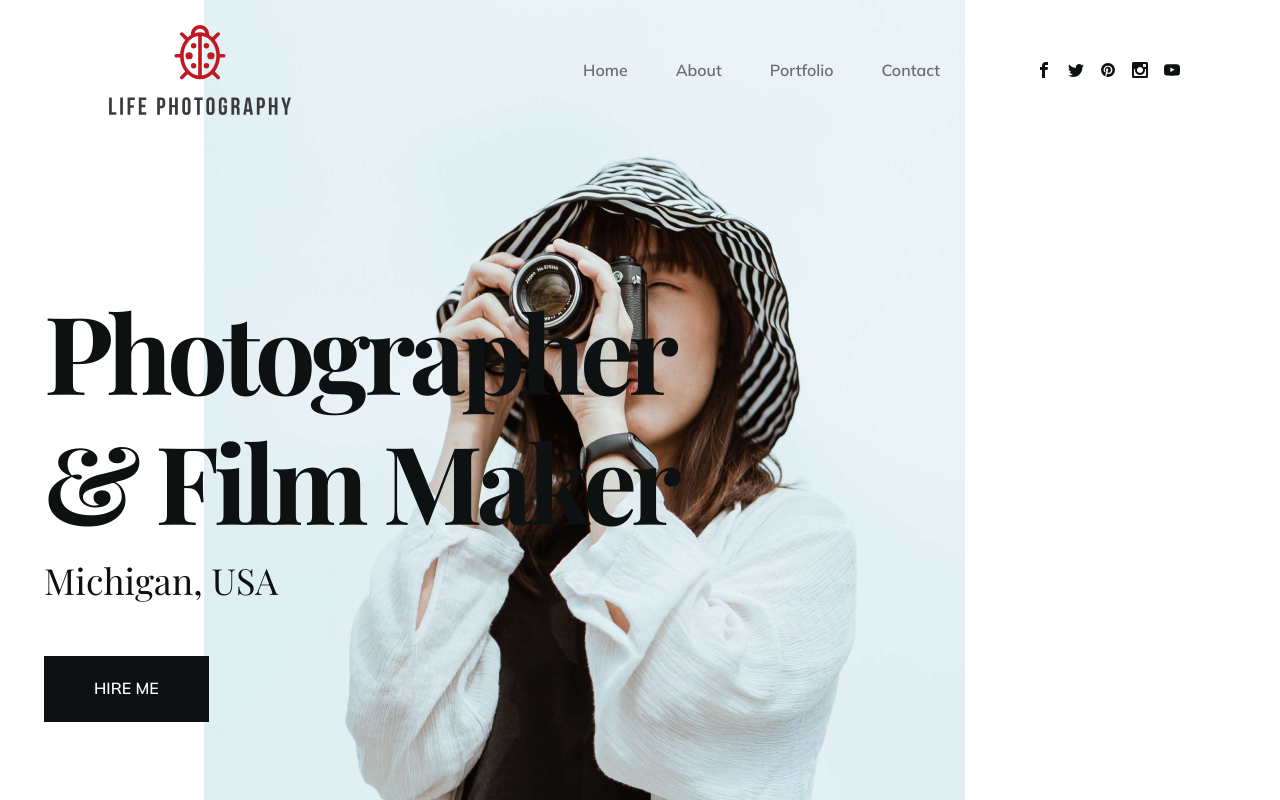
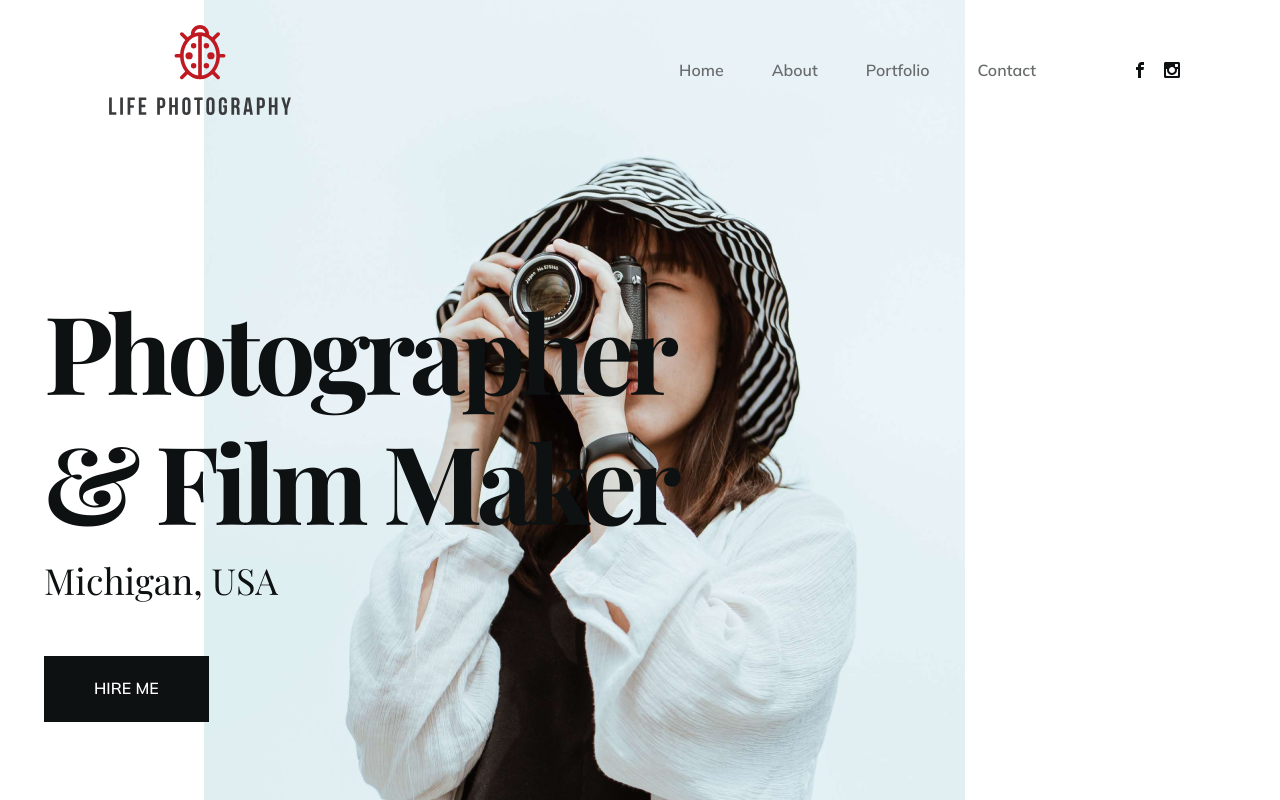
Before and after one commit to santoshdahal007/Photographer, a React (Create React App) app: page / in a window 1280 px wide. Shown: the top 800 px of the page. Built offline with nearby package versions, Linux system fonts and the light colour scheme; the HTML template or start-up script is replaced by a standard one; a web font is replaced by a local one.

Commit message:
LP-removing unwanted socials

```diff
--- a/src/components/Socials.js
+++ b/src/components/Socials.js
@@ -1,20 +1,14 @@
 import React from 'react';
 import {
   ImFacebook,
-  ImTwitter,
-  ImPinterest,
   ImInstagram,
-  ImYoutube
 } from 'react-icons/im';
 
 const Socials = () => {
   return <div className='hidden xl:flex ml-24'>
     <ul className='flex gap-x-4'>
       <li><ImFacebook/></li>
-      <li><ImTwitter/></li>
-      <li><ImPinterest/></li>
       <li><ImInstagram/></li>
-      <li><ImYoutube/></li>
     </ul>
   </div>;
 };
```
